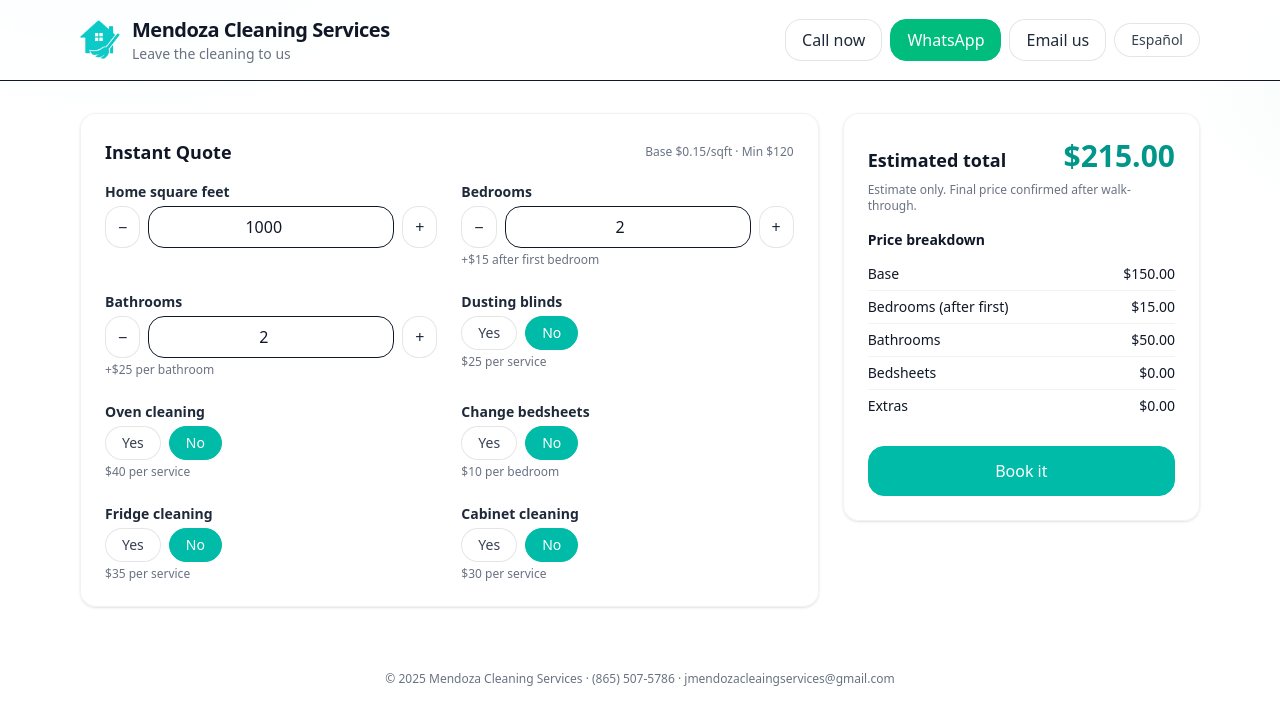
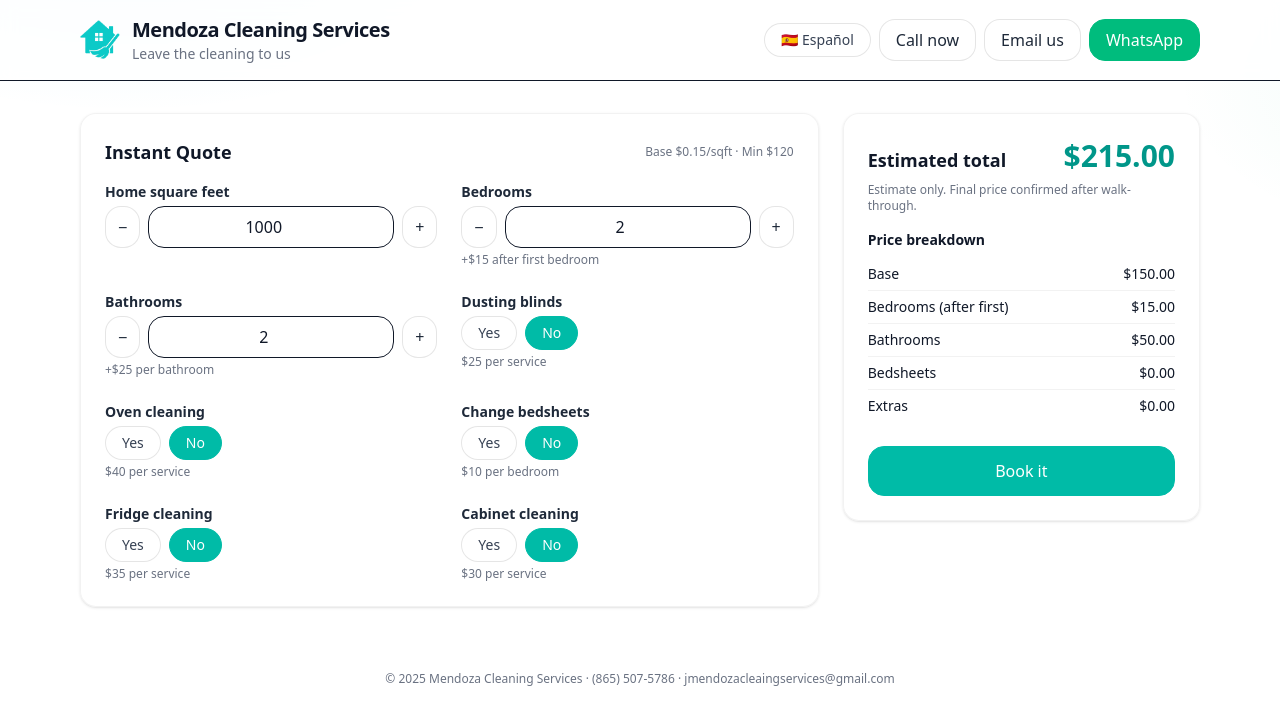
Before and after one commit to johnsales/jmendoza-cleaning-services, a React (Vite) app: page / in a window 1280 px wide. Shown: the top 724 px of the page. Built offline with nearby package versions, Linux system fonts and the light colour scheme.

Commit message:
adding flags

```diff
--- a/src/App.tsx
+++ b/src/App.tsx
@@ -227,12 +227,20 @@ export default function App() {
           </div>
 
           <div className="flex flex-col sm:flex-row items-stretch sm:items-center gap-2 sm:gap-2 w-full sm:w-auto">
+            <button className="pill pill--off flex items-center gap-1" onClick={() => setLang(lang === "en" ? "es" : "en")}>
+              {lang === "en" ? (
+                <>
+                  <span role="img" aria-label="Spanish flag">🇪🇸</span> Español
+                </>
+              ) : (
+                <>
+                  <span role="img" aria-label="US flag">🇺🇸</span> English
+                </>
+              )}
+            </button>
             <a className="btn-ghost" href="tel:+18655075786">{L.callNow}</a>
+            <a className="btn-ghost" href="mailto:jmendozacleaingservices@gmail.com">{L.emailUs}</a>
             <a className="btn-whatsapp" href={waLink} target="_blank" rel="noopener noreferrer">WhatsApp</a>
-            <a className="btn-ghost" href="mailto:jmendozacleaingservices@gmail.com">{L.emailUs}</a>
-            <button className="pill pill--off" onClick={() => setLang(lang === "en" ? "es" : "en")}>
-              {L.lang}
-            </button>
           </div>
 
         </div>
```
